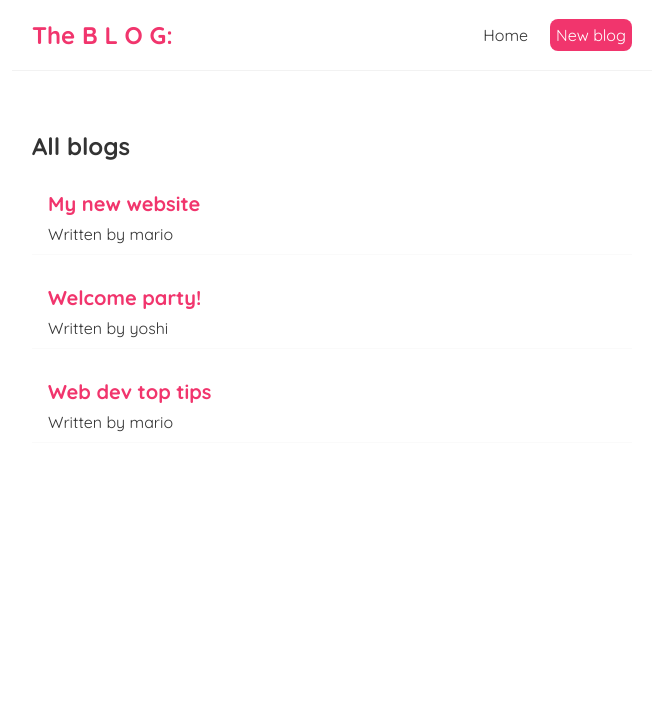
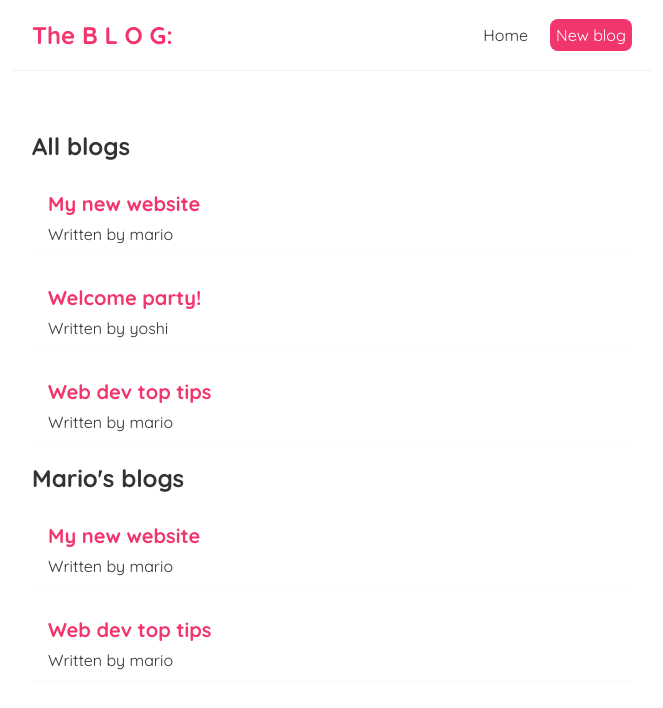
Before and after one commit to Ishan-Rawat/React-App, a React (Create React App) app: page / in a window 1280 px wide. Shown: the top 708 px of the page, without its empty margins (308-971 px from the left). Built offline with nearby package versions, Linux system fonts and the light colour scheme.

Commit message:
learnt how to reuse a component by passing different data

```diff
--- a/src/Home.js
+++ b/src/Home.js
@@ -10,8 +10,19 @@ const Home = () => {
     ]);
     return (
         <div className="home">
-            {/**We can also supply another attribute to it and it will again be attached to the props object as a property*/}
             <BlogList blogs={blogs} title={ "All blogs"}/>
+            {
+            /**Now lets see how we can pass different data to the same component and re-use it for a different purpose.
+             * Lets say I want to show only the blogs authored by mario beneath the list of all blogs.
+             * So, we can just reuse the component we created to cycle through a list of blogs, and we can pass it a list of blogs authored by mario and it will do the job.
+             *
+             * Also, instead writing a new list with just the blogs authored by mario, we can cycle through the list of  alll blogs and just filter out the blogs not written by mario
+             * We can use the filter function for this.
+             * The filter() iterates over a list and we pass it a function as an argument which it calls for each list item. If the function returns true for an item,
+             * then it keeps the item, and if it returns false for an item, it filters the item out.
+             */
+            }
+            <BlogList blogs={blogs.filter((blog) => blog.author === 'mario')} title={"Mario's blogs"}/>
         </div>
      );
 }
```
